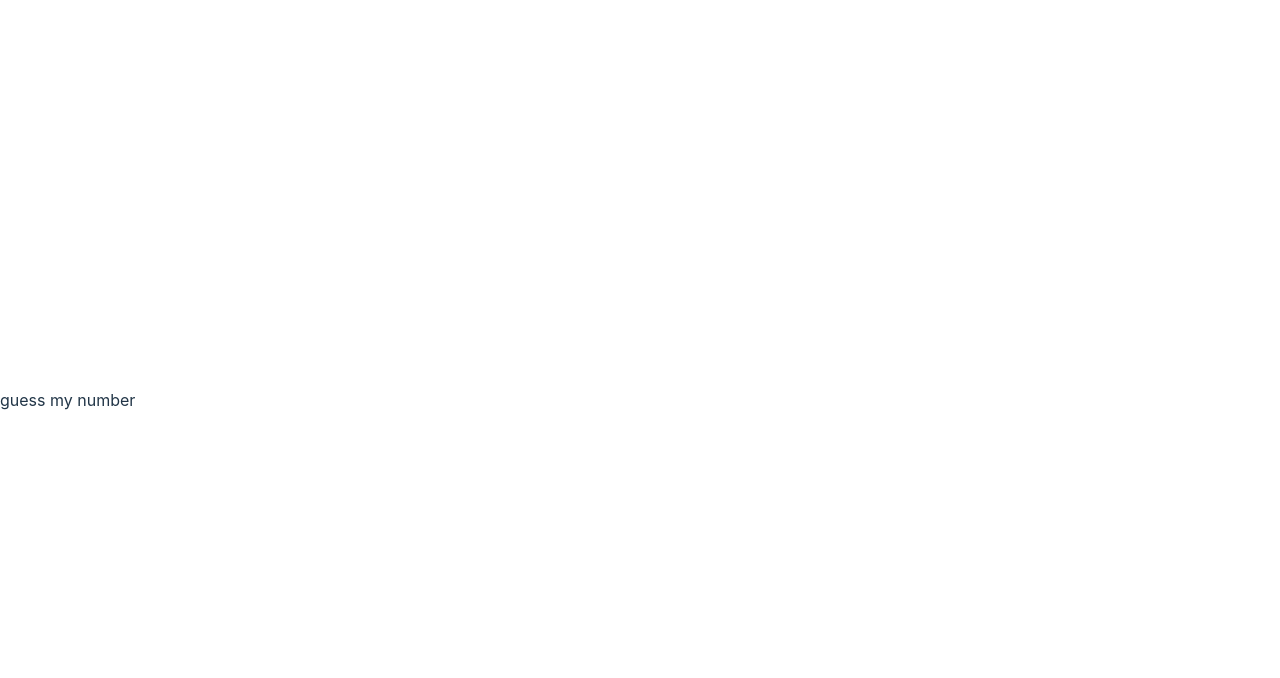
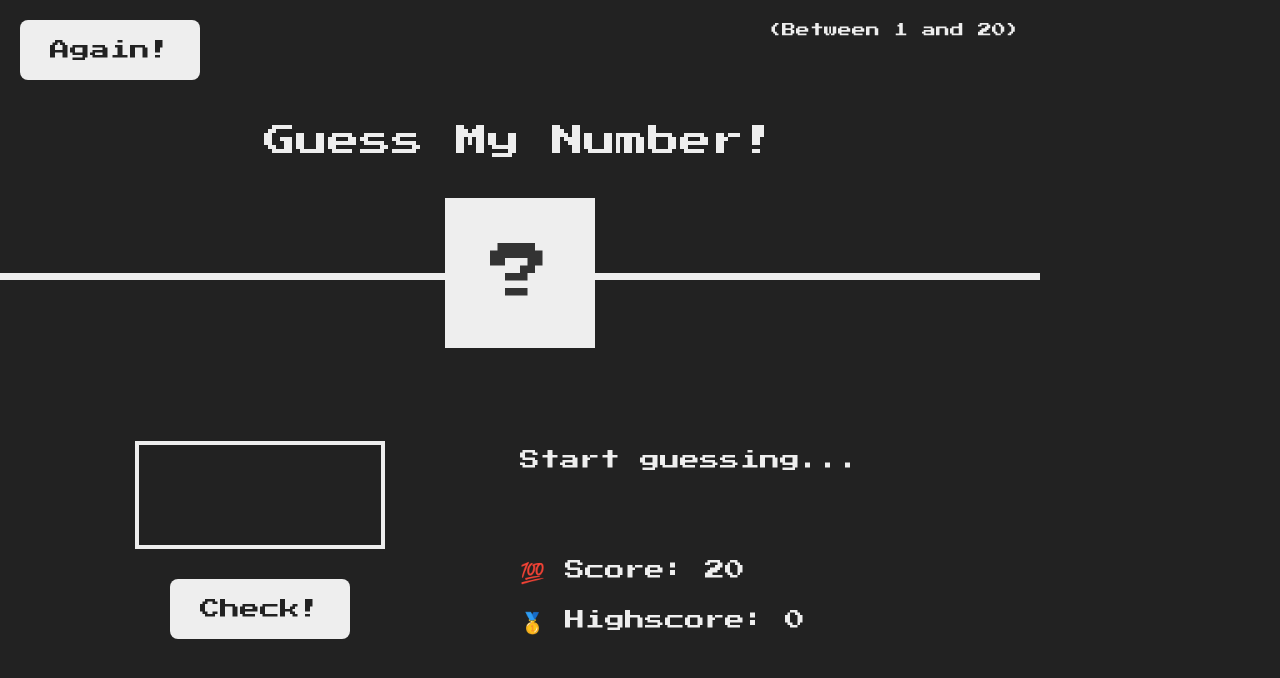
Before and after one commit to Bolaji87/guess-my-number, a React (Vite) app: page / in a window 1280 px wide. Shown: the top 678 px of the page. Built offline with nearby package versions, Linux system fonts and the light colour scheme.

Commit message:
set up react project and components

```diff
--- a/src/App.jsx
+++ b/src/App.jsx
@@ -1,5 +1,13 @@
 import React from "react";
+import Header from "./Header/Header";
+import Main from "./main/Main";
+import "./styles.css";
 
 export default function App() {
-  return <div>guess my number</div>;
+  return (
+    <div>
+      <Header />
+      <Main />
+    </div>
+  );
 }
--- /dev/null
+++ b/src/Header/Header.jsx
@@ -0,0 +1,12 @@
+import React from "react";
+
+export default function Header() {
+  return (
+    <header>
+      <h1>Guess My Number!</h1>
+      <p className="between">(Between 1 and 20)</p>
+      <button className="btn again">Again!</button>
+      <div className="number">?</div>
+    </header>
+  );
+}
--- /dev/null
+++ b/src/main/Main.jsx
@@ -0,0 +1,21 @@
+import React from "react";
+
+export default function Main() {
+  return (
+    <main>
+      <section className="left">
+        <input type="number" className="guess" />
+        <button className="btn check">Check!</button>
+      </section>
+      <section className="right">
+        <p className="message">Start guessing...</p>
+        <p className="label-score">
+          💯 Score: <span className="score">20</span>
+        </p>
+        <p className="label-highscore">
+          🥇 Highscore: <span className="highscore">0</span>
+        </p>
+      </section>
+    </main>
+  );
+}
--- /dev/null
+++ b/src/styles.css
@@ -0,0 +1,119 @@
+@import url("https://fonts.googleapis.com/css?family=Press+Start+2P&display=swap");
+
+* {
+  margin: 0;
+  padding: 0;
+  box-sizing: inherit;
+}
+
+html {
+  font-size: 62.5%;
+  box-sizing: border-box;
+}
+
+body {
+  font-family: "Press Start 2P", sans-serif;
+  color: #eee;
+  background-color: #222;
+  /* background-color: #60b347; */
+}
+
+/* LAYOUT */
+header {
+  position: relative;
+  height: 35vh;
+  border-bottom: 7px solid #eee;
+}
+
+main {
+  height: 65vh;
+  color: #eee;
+  display: flex;
+  align-items: center;
+  justify-content: space-around;
+}
+
+.left {
+  width: 52rem;
+  display: flex;
+  flex-direction: column;
+  align-items: center;
+}
+
+.right {
+  width: 52rem;
+  font-size: 2rem;
+}
+
+/* ELEMENTS STYLE */
+h1 {
+  font-size: 4rem;
+  text-align: center;
+  position: absolute;
+  width: 100%;
+  top: 52%;
+  left: 50%;
+  transform: translate(-50%, -50%);
+}
+
+.number {
+  background: #eee;
+  color: #333;
+  font-size: 6rem;
+  width: 15rem;
+  padding: 3rem 0rem;
+  text-align: center;
+  position: absolute;
+  bottom: 0;
+  left: 50%;
+  transform: translate(-50%, 50%);
+}
+
+.between {
+  font-size: 1.4rem;
+  position: absolute;
+  top: 2rem;
+  right: 2rem;
+}
+
+.again {
+  position: absolute;
+  top: 2rem;
+  left: 2rem;
+}
+
+.guess {
+  background: none;
+  border: 4px solid #eee;
+  font-family: inherit;
+  color: inherit;
+  font-size: 5rem;
+  padding: 2.5rem;
+  width: 25rem;
+  text-align: center;
+  display: block;
+  margin-bottom: 3rem;
+}
+
+.btn {
+  border: none;
+  background-color: #eee;
+  color: #222;
+  font-size: 2rem;
+  font-family: inherit;
+  padding: 2rem 3rem;
+  cursor: pointer;
+}
+
+.btn:hover {
+  background-color: #ccc;
+}
+
+.message {
+  margin-bottom: 8rem;
+  height: 3rem;
+}
+
+.label-score {
+  margin-bottom: 2rem;
+}
```
